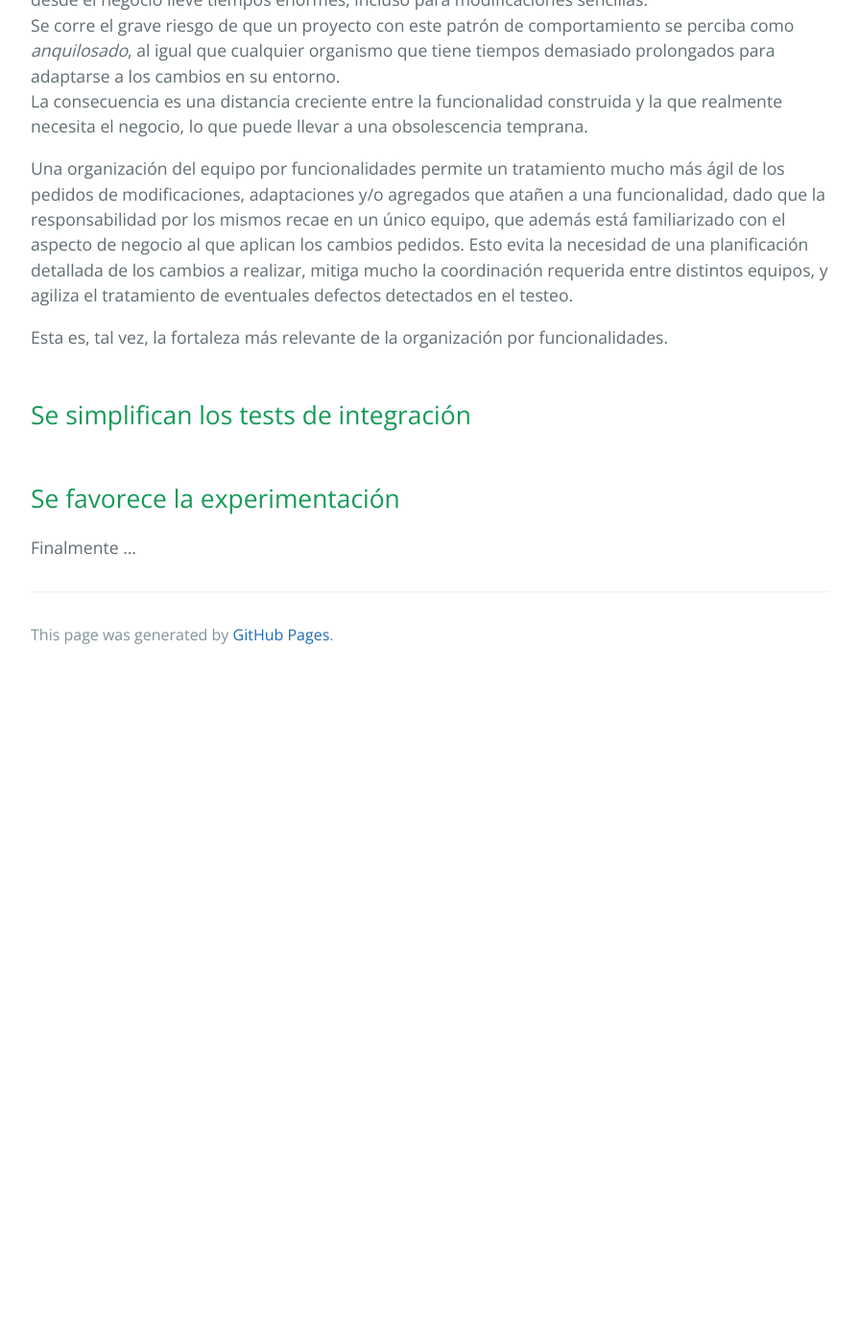
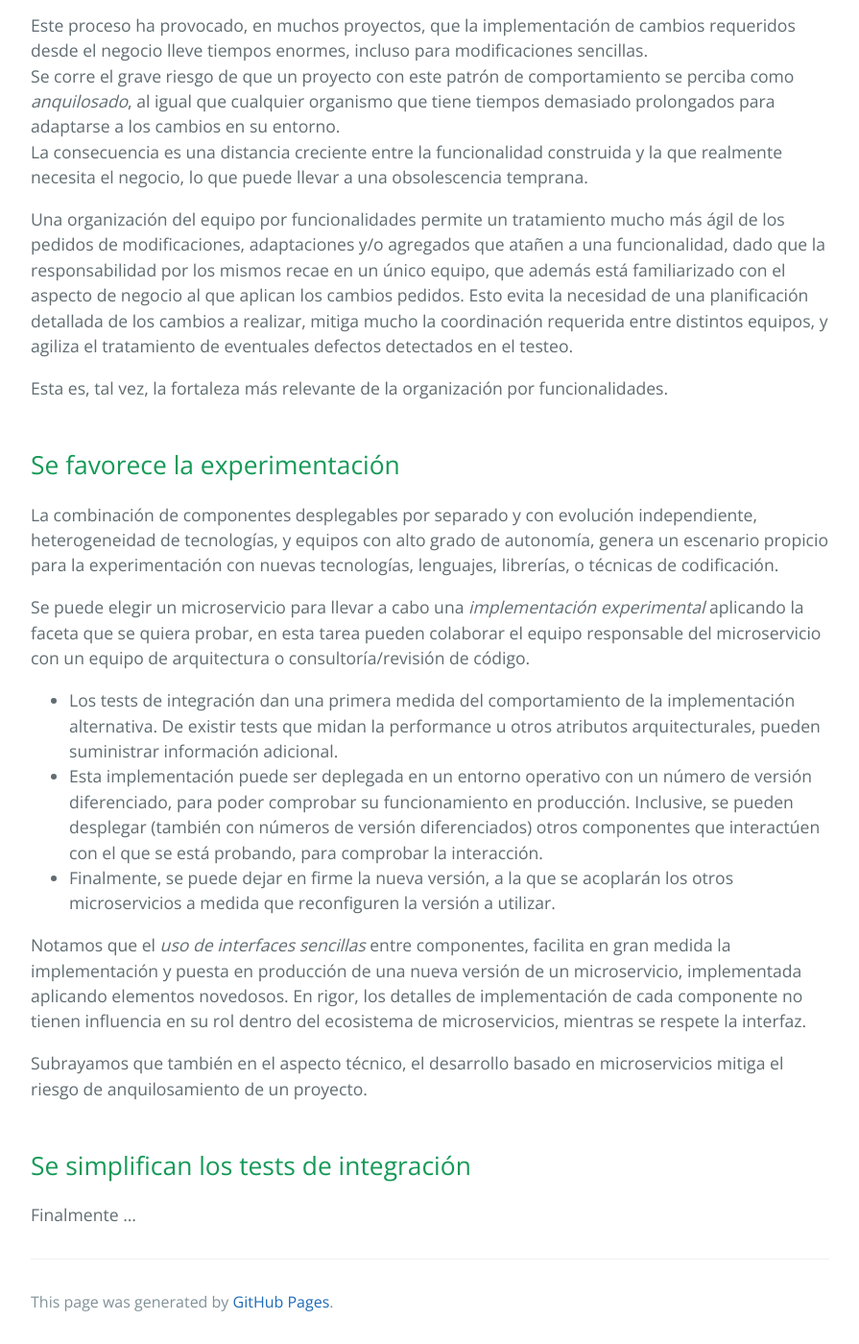
Before and after one commit to clombardi/bdsol-capacitacion-desarrollo, a Jekyll site: the page built from microservices/en-el-desarrollo.md, in a window 1280 px wide and 1400 px high, scrolled down 3067 px. Shown: the whole window at 96% size, without its empty margins (192-1087 px from the left). Built offline with Jekyll 4.4.1, drawn with Linux system fonts in a browser that asks for light colours; our own code applies the rules of GitHub Pages for plain Markdown files; before the commit the page ends 3772 px from its top, so only the background shows below that; some of the changed text lies outside the part shown.

Commit message:
microservicios - consecuencias en el desarrollo - falta uno ...

```diff
--- a/microservices/en-el-desarrollo.md
+++ b/microservices/en-el-desarrollo.md
@@ -33,6 +33,7 @@ Muchas veces, dado el alto seniority que requieren estas tareas de consultoría
 Mencionamos dos de los objetivos que se buscan con esta propuesta de organización de equipos de proyecto.
 
 Uno es que fomenta la _identificación_ de las personas que trabajan en un proyecto con los resultados de su trabajo. Formar parte de un equipo de dimensiones acotadas que tiene una responsabilidad clara respecto de la funcionalidad, tiende a generar un mayor vínculo de cada persona con lo que produce, y a partir de este vínculo, un mayor grado tanto de satisfacción como de compromiso. Aleja las sensaciones de alienación y ajenidad asociadas a los equipos grandes de trabajo en los que las responsabilidades están menos definidas.
+En este sentido, las prácticas de división por funcionalidades y de autonomía de cada equipo se relacionan con otras ideas como [Collective Code Ownership](https://www.agilealliance.org/glossary/collective-ownership).
 
 El otro objetivo que se busca con la división por funcionalidad, es una _mayor cercanía de les desarrolladorxs con el negocio_, que reduce el riesgo de errores por una deficiente comprensión de los requerimientos, y favorece que desde el equipo de desarrollo se puedan proponer mejoras o variantes.
 
@@ -59,12 +60,18 @@ Esto evita la necesidad de una planificación detallada de los cambios a realiza
 Esta es, tal vez, la fortaleza más relevante de la organización por funcionalidades.
 
 
+## Se favorece la experimentación
+La combinación de componentes desplegables por separado y con evolución independiente, heterogeneidad de tecnologías, y equipos con alto grado de autonomía, genera un escenario propicio para la experimentación con nuevas tecnologías, lenguajes, librerías, o técnicas de codificación.
 
+Se puede elegir un microservicio para llevar a cabo una _implementación experimental_ aplicando la faceta que se quiera probar, en esta tarea pueden colaborar el equipo responsable del microservicio con un equipo de arquitectura o consultoría/revisión de código.
+- Los tests de integración dan una primera medida del comportamiento de la implementación alternativa. De existir tests que midan la performance u otros atributos arquitecturales, pueden suministrar información adicional.
+- Esta implementación puede ser deplegada en un entorno operativo con un número de versión diferenciado, para poder comprobar su funcionamiento en producción. Inclusive, se pueden desplegar (también con números de versión diferenciados) otros componentes que interactúen con el que se está probando, para comprobar la interacción.
+- Finalmente, se puede dejar en firme la nueva versión, a la que se acoplarán los otros microservicios a medida que reconfiguren la versión a utilizar.
 
+Notamos que el _uso de interfaces sencillas_ entre componentes, facilita en gran medida la implementación y puesta en producción de una nueva versión de un microservicio, implementada aplicando elementos novedosos. En rigor, los detalles de implementación de cada componente no tienen influencia en su rol dentro del ecosistema de microservicios, mientras se respete la interfaz.
+
+Subrayamos que también en el aspecto técnico, el desarrollo basado en microservicios mitiga el riesgo de anquilosamiento de un proyecto.
 
 
 ## Se simplifican los tests de integración
-
-
-## Se favorece la experimentación
 Finalmente ...
```
